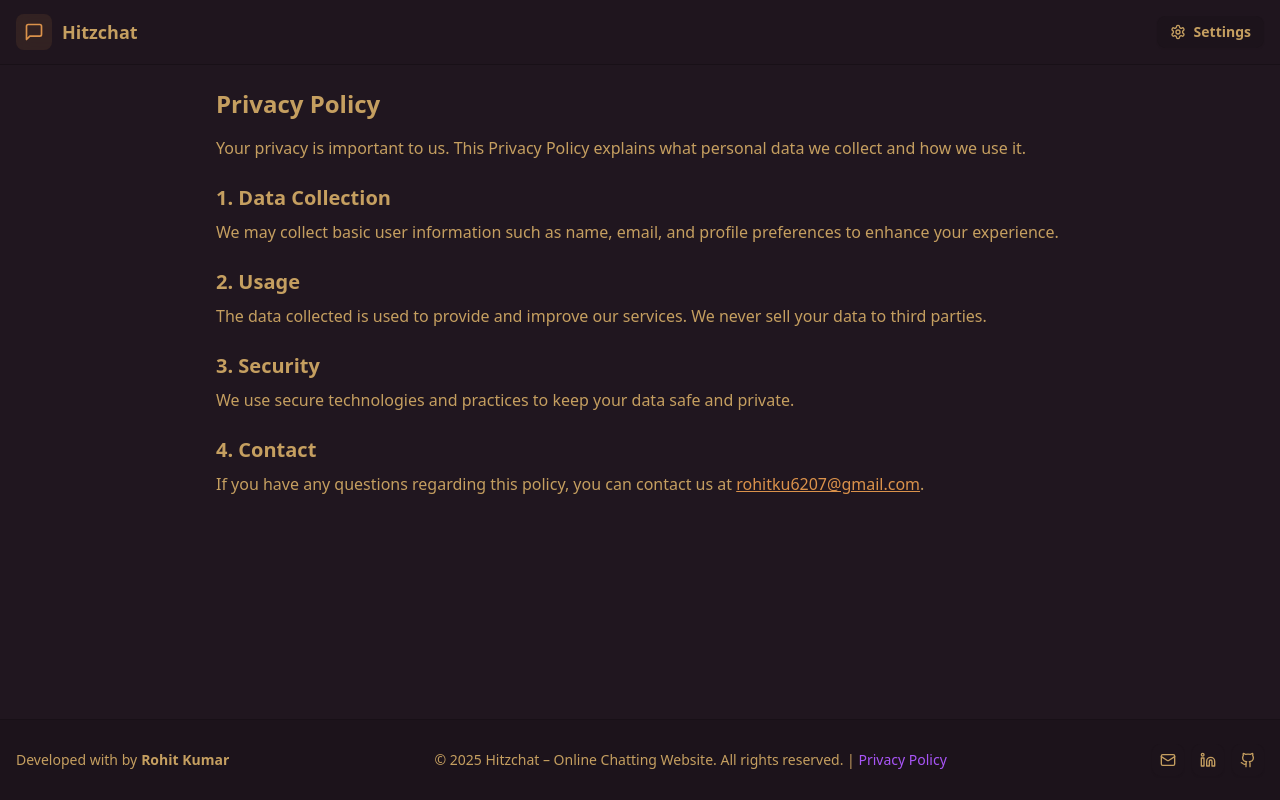
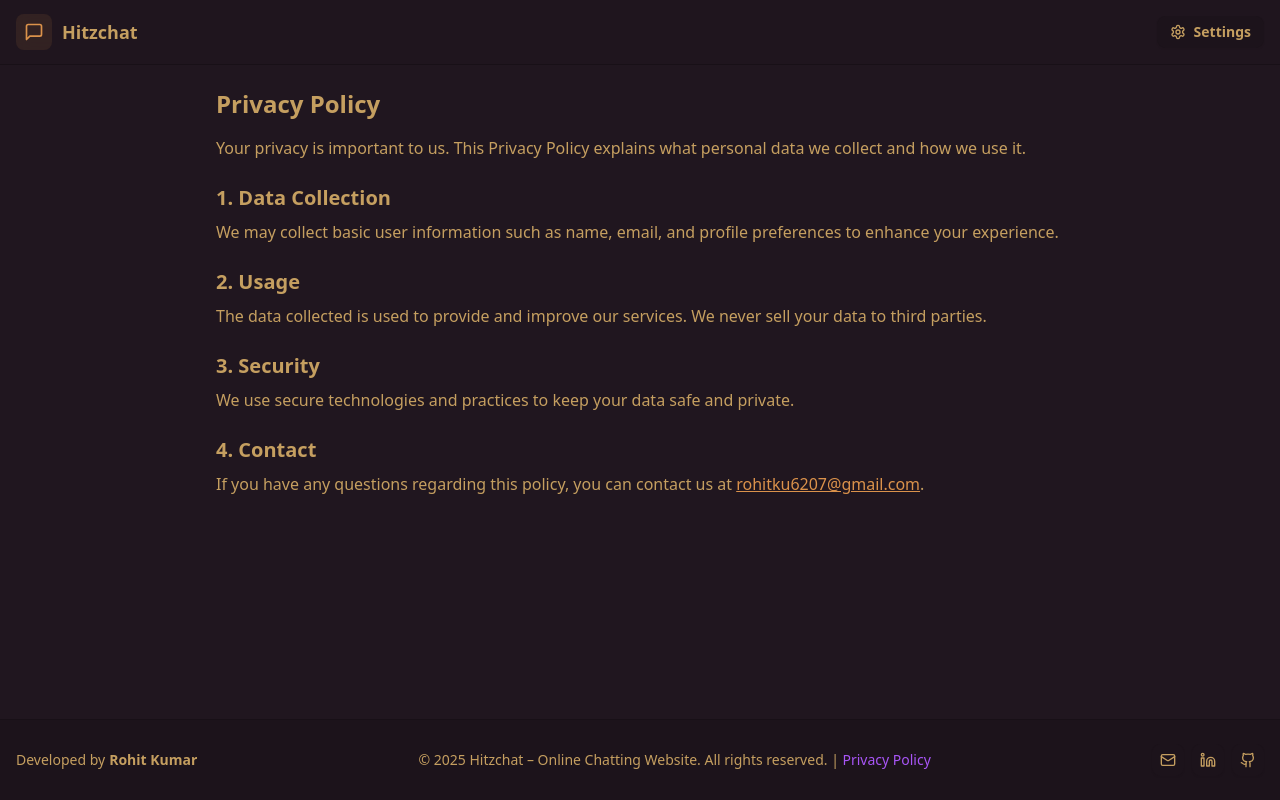
Before and after one commit to Rohitsaw6207/HitzChat, a React (Vite) app in the folder frontend/: page /policy in a window 1280 px wide. Built offline with nearby package versions, Linux system fonts and the light colour scheme; no server answers.

Commit message:
fix the image button

```diff
--- a/frontend/src/components/Footer.jsx
+++ b/frontend/src/components/Footer.jsx
@@ -9,7 +9,7 @@ const Footer = () => {
         {/* Left Side */}
         <div className="text-center md:text-left">
           <p className="flex items-center gap-1 justify-center md:justify-start">
-            Developed with by
+            Developed by
             <span className="text-gradient-to-r from-purple-400 to-cyan-400 font-semibold"> Rohit Kumar</span>
           </p>
         </div>
--- a/frontend/src/components/MessageInput.jsx
+++ b/frontend/src/components/MessageInput.jsx
@@ -88,12 +88,13 @@ const MessageInput = () => {
 
           <button
             type="button"
-            className={`hidden sm:flex btn btn-circle
-                     ${imagePreview ? "text-emerald-500" : "text-zinc-400"}`}
+            className={`flex btn btn-circle
+                    ${imagePreview ? "text-emerald-500" : "text-zinc-400"}`}
             onClick={() => fileInputRef.current?.click()}
           >
             <Image size={20} />
           </button>
+
         </div>
         <button
           type="submit"
```
